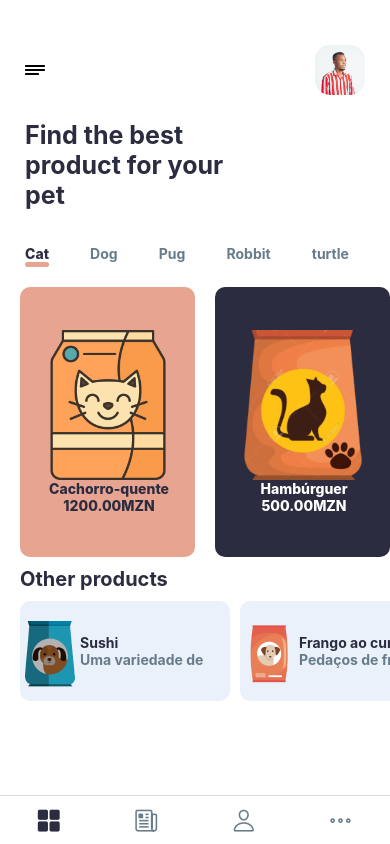
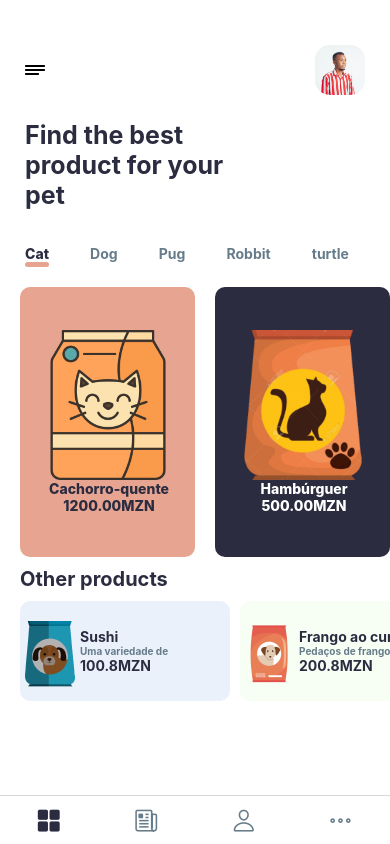
Before and after one commit to arnaldo-tomo/AnimalProduts, a React Native app: screen /Tabs in a window 390 px wide. Built offline with nearby package versions, Linux system fonts and the light colour scheme.

Commit message:
Update index.js

```diff
--- a/screens/home/index.js
+++ b/screens/home/index.js
@@ -1,6 +1,6 @@
 import { Text } from "react-native"
 import { View } from "react-native"
-import { AZUL, GRAY, IconGroup, LIGHT, PRIMARY, ROSA, SPACING, user } from "../../configs"
+import { AZUL, GRAY, IconGroup, LIGHT, PRIMARY, ROSA, SPACING, VERDE, user } from "../../configs"
 import { SafeAreaView } from "react-native"
 import { StatusBar } from 'expo-status-bar';
 import { Image } from "react-native";
@@ -10,7 +10,7 @@ import { AnimalCategory, OthersProduts, produts } from "../../data";
 import { ScrollView } from "react-native";
 import { useState } from "react";
 const { width, height } = Dimensions.get('screen');
-export const Home = () => {
+export const Home = ({ navigation }) => {
 
 
     const [activeCategria, setActiveCategria] = useState(1)
@@ -30,7 +30,7 @@ export const Home = () => {
 
                 <View style={{ flexDirection: 'row', marginLeft: SPACING * 5, paddingTop: SPACING * 7 }}>
                     {AnimalCategory.map((data) =>
-                        <ScrollView horizontal>
+                        <ScrollView key={data.id} horizontal>
                             <TouchableOpacity key={data.id} onPress={() => setActiveCategria(data.id)} >
                                 <Text key={data.id} style={[{ color: GRAY, fontWeight: 'bold' }, activeCategria == data.id && { color: PRIMARY, fontWeight: '800' }]}>{data.name}</Text>
                                 <Text style={[activeCategria == data.id && { backgroundColor: ROSA, height: 4, borderRadius: SPACING, paddingTop: SPACING }]}></Text>
@@ -40,6 +40,7 @@ export const Home = () => {
                 </View>
                 <ScrollView horizontal showsHorizontalScrollIndicator={false} style={{ marginTop: SPACING * 4 }}>
                     {produts.map((data) =>
+                        <TouchableOpacity key={data.id} onPress={() => navigation.navigate('Product', data)}>
                             <View style={{ marginLeft: SPACING * 4 }}>
                                 <View style={[{ width: 175, height: 270, backgroundColor: GRAY, borderRadius: SPACING * 2, padding: SPACING, alignItems: 'center', justifyContent: 'center' },
                                     data.id == 0 && { width: 175, height: 270, backgroundColor: AZUL, borderRadius: SPACING * 2, padding: SPACING, alignItems: 'center', justifyContent: 'center' },
@@ -60,6 +61,7 @@ export const Home = () => {
                                     ]}> {data.price}.00MZN</Text>
                                 </View>
                             </View>
+                        </TouchableOpacity>
                     )}
                 </ScrollView>
 
@@ -67,17 +69,22 @@ export const Home = () => {
                     <Text style={{ color: PRIMARY, fontSize: 20, fontWeight: 'bold', marginLeft: SPACING * 2 }}>Other products</Text>
                     <ScrollView horizontal showsHorizontalScrollIndicator={false}>
                         {OthersProduts.map((data) =>
+                            <TouchableOpacity key={data.id} onPress={() => navigation.navigate('Product', data)}>
                                 <View style={{
-                                backgroundColor: AZUL, width: 210, height: 100, borderRadius: SPACING * 2,
+                                    backgroundColor: data.color, width: 210, height: 100, borderRadius: SPACING * 2,
                                     marginTop: SPACING * 2, marginLeft: SPACING * 2, padding: SPACING,
-                                flexDirection: 'row', alignItems: 'center'
-                            }}>
+                                    flexDirection: 'row', alignItems: 'center', color: LIGHT,
+                                }
+                                }>
+
                                     <Image source={data.Image} />
                                     <View style={{ marginLeft: SPACING }}>
                                         <Text style={{ fontWeight: 'bold', color: PRIMARY }}>{data.name}</Text>
-                                    <Text style={{ fontWeight: 'bold', color: GRAY }}>{data.description}</Text>
+                                        <Text style={{ fontWeight: 'bold', color: GRAY, fontSize: SPACING * 2 }}>{data.description}</Text>
+                                        <Text style={{ fontWeight: 'bold', color: PRIMARY }}>{data.prince}MZN</Text>
                                     </View>
                                 </View>
+                            </TouchableOpacity>
                         )}
                     </ScrollView>
                 </View>
```
Lines whose indentation alone changed are shown as unchanged.
